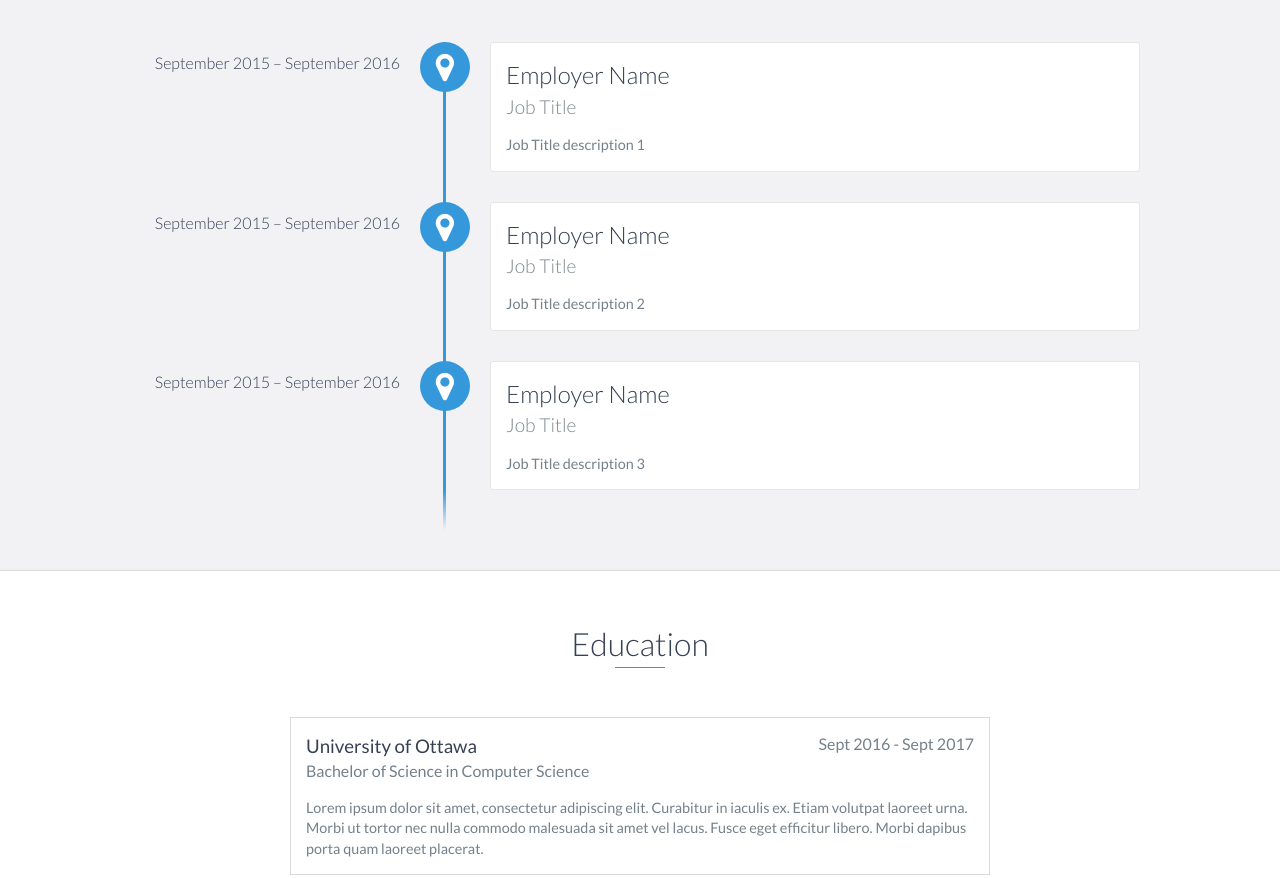
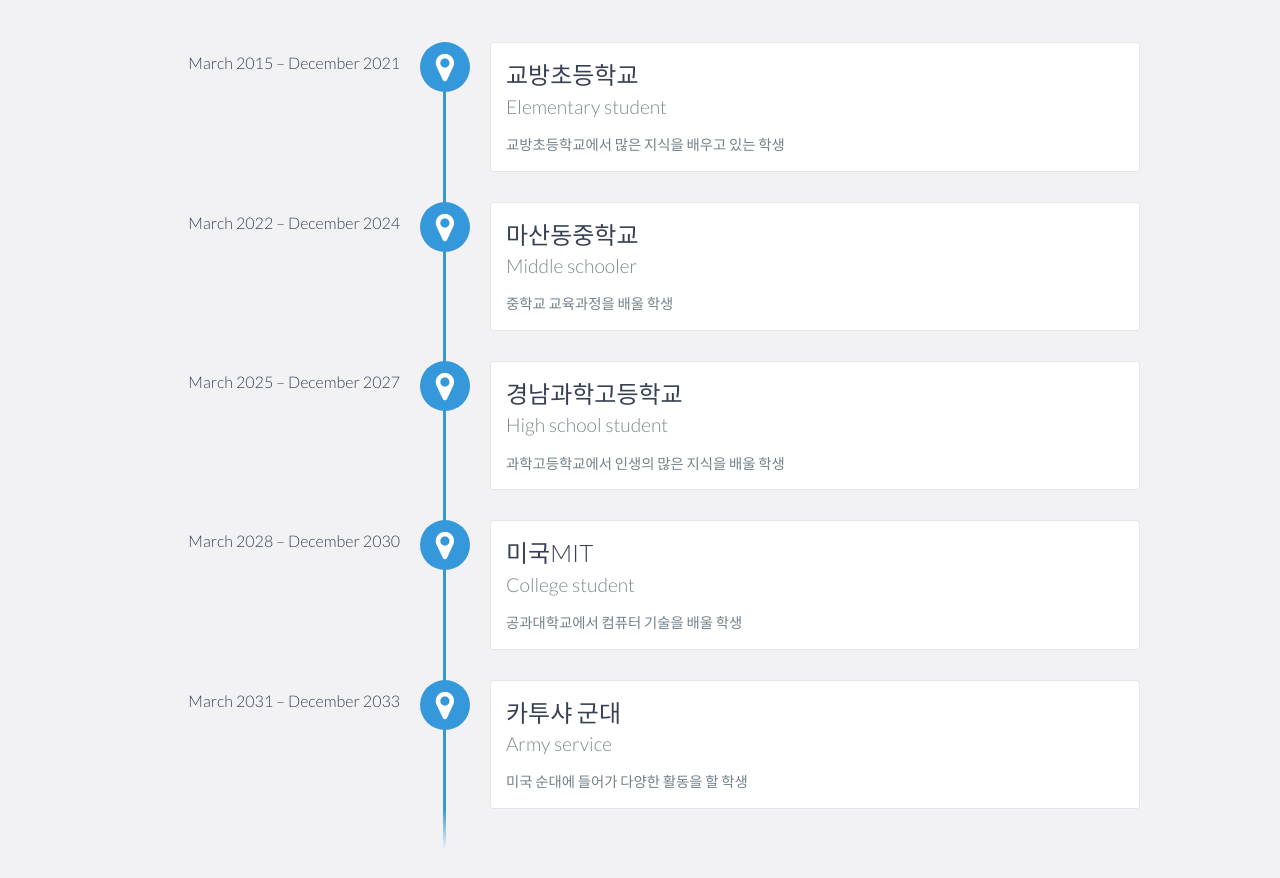
Before and after one commit to Jason430/Jason430.github.io, a website: page index.html in a window 1280 px wide. Shown: the part 1140-2018 px from the top of the page. Drawn offline with nearby package versions, Linux system fonts and the light colour scheme.

Commit message:
Plans for the future

```diff
--- a/index.html
+++ b/index.html
@@ -86,27 +86,43 @@
     <div id="experience" class="background-alt">
         <h2 class="heading">Experience</h2>
         <div id="experience-timeline">
-            <div data-date="September 2015 – September 2016">
-                <h3>Employer Name</h3>
-                <h4>Job Title</h4>
+            <div data-date="March 2015 – December 2021">
+                <h3>교방초등학교</h3>
+                <h4>Elementary student</h4>
                 <p>
-                    Job Title description 1
+                    교방초등학교에서 많은 지식을 배우고 있는 학생
                 </p>
             </div>
 
-            <div data-date="September 2015 – September 2016">
-                <h3>Employer Name</h3>
-                <h4>Job Title</h4>
+            <div data-date="March 2022 – December 2024">
+                <h3>마산동중학교</h3>
+                <h4>Middle schooler</h4>
                 <p>
-                    Job Title description 2
+                    중학교 교육과정을 배울 학생
                 </p>
             </div>
 
-            <div data-date="September 2015 – September 2016">
-                <h3>Employer Name</h3>
-                <h4>Job Title</h4>
+            <div data-date="March 2025 – December 2027">
+                <h3>경남과학고등학교</h3>
+                <h4>High school student</h4>
                 <p>
-                    Job Title description 3
+                    과학고등학교에서 인생의 많은 지식을 배울 학생
+                </p>
+            </div>
+
+            <div data-date="March 2028 – December 2030">
+                <h3>미국MIT</h3>
+                <h4>College student</h4>
+                <p>
+                    공과대학교에서 컴퓨터 기술을 배울 학생
+                </p>
+            </div>
+
+            <div data-date="March 2031 – December 2033">
+                <h3>카투샤 군대</h3>
+                <h4>Army service</h4>
+                <p>
+                    미국 순대에 들어가 다양한 활동을 할 학생
                 </p>
             </div>
         </div>
```
